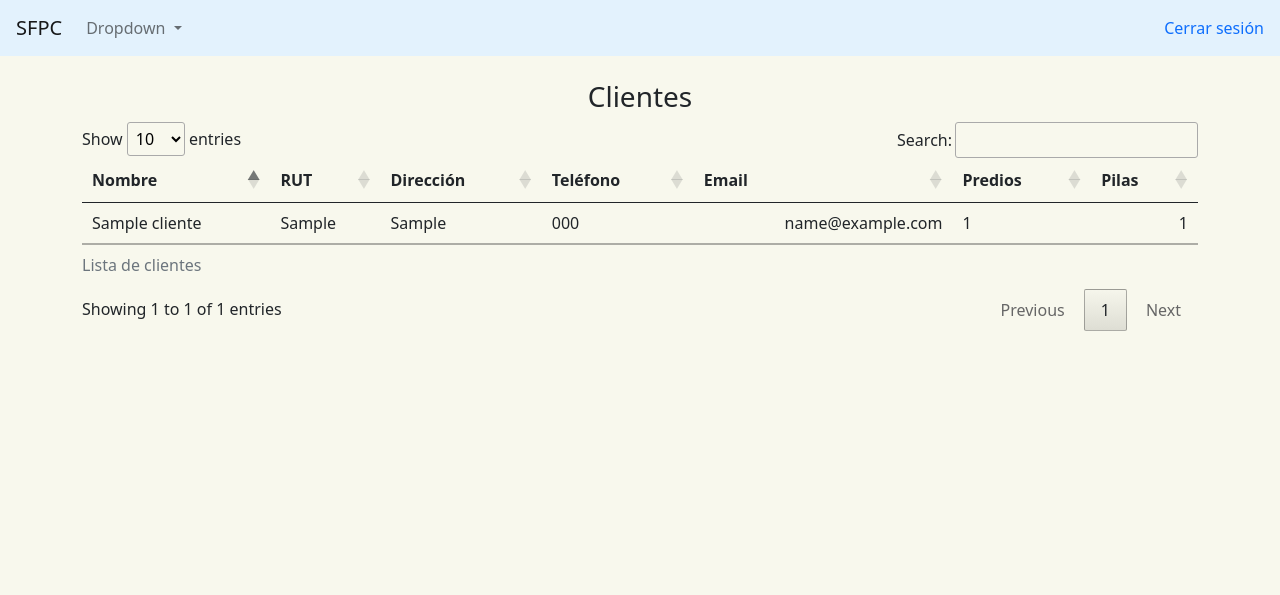
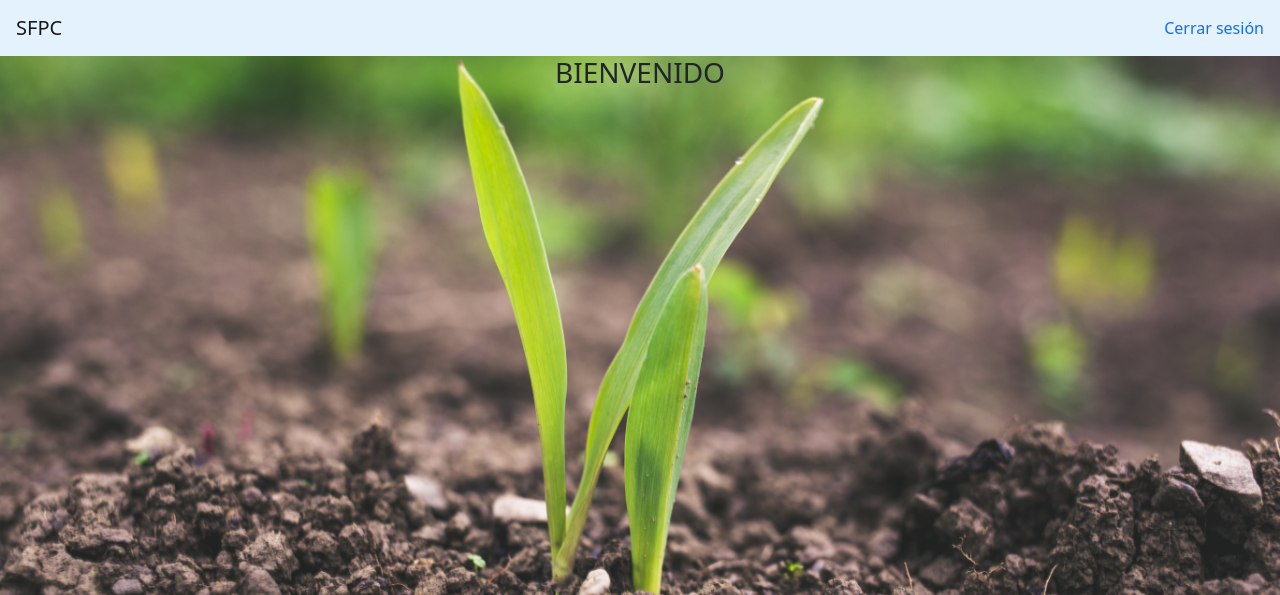
Before and after one commit to FFloresM/remoto, a Django app: page /appremoto/ in a window 1280 px wide. Shown: the top 595 px of the page. Run offline with Django 3.2, Linux system fonts and the light colour scheme; a user stored in the database is signed in; tables that the repository leaves empty hold one stand-in row (values such as "Sample post"); some libraries are stand-ins or nearby versions.

Commit message:
admin and others

```diff
--- a/app/admin.py
+++ b/app/admin.py
@@ -15,7 +15,7 @@ class MateriaPrimaAdmin(admin.ModelAdmin):
     list_display = ('nombre', 'pila')
 
 class MedicionAdmin(admin.ModelAdmin):
-    list_display = ('id', 'temperatura', 'humedad', 'pila')
+    list_display = ('id', 'pila', 'temperatura', 'humedad')
 
 class PilaAdmin(admin.ModelAdmin):
     list_display = ('nombreID', 'predio', 'cliente')
--- a/app/models.py
+++ b/app/models.py
@@ -52,14 +52,23 @@ class Pila(models.Model):
     ]
     nombreID = models.CharField(max_length=10, default=None)
     fecha_creacion = models.DateTimeField("fecha de creación", auto_now_add=True)
-    estado = models.CharField(max_length=50, choices=estado_choices)
+    #estado = models.CharField(max_length=50, choices=estado_choices)
     cliente = models.ForeignKey('Cliente', on_delete=models.DO_NOTHING, null=True)
     posicion = models.CharField(max_length=20, null=True) #solo para prubas
-    foto = models.ImageField(upload_to='Fotos', null=True, blank=True) #folder Fotos
     predio = models.ForeignKey('Predio', on_delete=models.SET_NULL, null=True)
 
     def __str__(self):
     	return self.nombreID
+
+    def estado_actual(self):
+        temps = self.medicion_set.values_list('temperatura', flat=True)
+        if temps:
+            if len(list(filter(lambda i:i<=45, temps))):
+                    pass
+                    #ver gráfico con temps de cecilia!!!!
+
+        else:
+            return "Pila sin registros"
 
     class Meta:
         ordering = ('cliente', )
@@ -69,6 +78,7 @@ class Medicion(models.Model):
     fecha_creacion = models.DateTimeField("fecha de creacion", auto_now_add=True)
     temperatura = models.IntegerField(default=0)
     humedad = models.IntegerField(null=True)
+    foto = models.ImageField(upload_to='Fotos', null=True, blank=True) #folder Fotos
     lanza = models.ForeignKey('Lanza', on_delete=models.DO_NOTHING)
     pila = models.ForeignKey('Pila', on_delete=models.CASCADE, null=True)
 
--- a/app/templates/app/chart.html
+++ b/app/templates/app/chart.html
@@ -5,9 +5,9 @@
 {% endblock %}
 
 {% block page_content %}
-<br>
-<h4 class="text-center">Gráficos de Registros</h4>
-<canvas id="myChart" width="400" height="200"></canvas>
+    <br>
+    <h4 class="text-center">Gráficos de Registros</h4>
+    <canvas class="fondo-blanco" id="myChart" width="400" height="200"></canvas>
 <script>
 var ctx = document.getElementById('myChart').getContext('2d');
 var myChart = new Chart(ctx, {
--- a/app/templates/app/mediciones_pila.html
+++ b/app/templates/app/mediciones_pila.html
@@ -23,7 +23,7 @@
       </td>
       {% if pila.foto %}
         <td>
-          <img src="{{ pila.foto.url }}" alt="foto-pila">
+          <img src="{{ foto.url }}" alt="foto-pila" width="300" height="200">
         </td>
       {% else %}
         <td>
--- a/app/views.py
+++ b/app/views.py
@@ -12,6 +12,7 @@ from .pdftezt import *
 from datetime import datetime
 from django.contrib.auth.decorators import login_required
 from django.contrib.auth.mixins import LoginRequiredMixin
+from django.contrib.auth import authenticate, login
 #para rest
 from django.contrib.auth.models import User, Group
 from rest_framework import viewsets, permissions
@@ -120,10 +121,12 @@ class PredioCreate(LoginRequiredMixin, CreateView):
 def medicionesPila(request, pk):
 	pila = Pila.objects.get(id=pk)
 	query = Medicion.objects.filter(pila=pila)
+	last_foto = query[len(query)-1].foto
 	materia_prima = MateriaPrima.objects.filter(pila=pila)
 	context = {
 		'registros': query,
 		'pila': pila,
+		'foto': last_foto,
 		'materia_prima': materia_prima,
 	}
 	return render(request, 'app/mediciones_pila.html', context)
@@ -173,6 +176,7 @@ def allCharts(request):
 def pdf_test(request, pk):
 	#queries for models
 	mediciones = Medicion.objects.filter(pila__id=pk).values_list()
+	last_foto = mediciones[len(mediciones)-1].foto
 	pila = Pila.objects.get(id=pk)
 	cliente = Cliente.objects.get(id=pila.cliente_id)
 	lanza = Lanza.objects.get(cliente=cliente)
@@ -185,7 +189,7 @@ def pdf_test(request, pk):
 	setTitle(title)
 	pageinfo = f"pila-{pila.nombreID}/{cliente.nombre}/{lanza.numero_serie}/"+hoy.strftime("%H:%M/%d-%m-%y")
 	setPageInfo(pageinfo)
-	setDataFirstTable(cliente, lanza, pila.foto.file.name)
+	setDataFirstTable(cliente, lanza, last_foto.file.name)
 	setDetallePila(pila)
 	setMateriasPrimas(materiaprima)
 	setDataMediciones(mediciones)
--- a/appremoto/templates/appremoto/fiscal_index.html
+++ b/appremoto/templates/appremoto/fiscal_index.html
@@ -5,6 +5,7 @@
 {% endblock %}
 
 {% block page_content %}
+    <div class="fondo-blanco">
         <br>
         <h3 style="text-align: center;">Clientes</h3>
 
@@ -36,6 +37,7 @@
             {% endfor %}
             </tbody>
         </table>
+    </div>
 
 
 
--- /dev/null
+++ b/appremoto/templates/appremoto/welcome.html
@@ -0,0 +1,9 @@
+{% extends 'base_generic.html' %}
+
+{% block title %}
+    Bienvenido
+{% endblock title %}
+{% block content_class %}{% endblock content_class %}
+{% block page_content %}
+    <h3 style="text-align: center;"> BIENVENIDO </h3>
+{% endblock page_content %}
--- a/appremoto/urls.py
+++ b/appremoto/urls.py
@@ -1,10 +1,11 @@
-from appremoto.views import clienteIndex, predios
+from appremoto.views import clienteIndex, predios, home
 from django.urls import path
 from app.views import *
 
 app_name = 'appremoto'
 
 urlpatterns = [
-    path('', clienteIndex, name='clienteIndex'),
+    path('index/', clienteIndex, name='clienteIndex'),
     path('predios/<int:pk>', predios, name='predios'),
+    path('', home, name='home')
 ]
--- a/appremoto/views.py
+++ b/appremoto/views.py
@@ -29,3 +29,6 @@ def predios(request, pk):
     }
 
     return render(request, 'appremoto/predios_cliente.html', context)
+
+def home(request):
+    return render(request, 'appremoto/welcome.html' )
--- a/remoto/settings.py
+++ b/remoto/settings.py
@@ -27,9 +27,9 @@ SECRET_KEY = '#cy+p(06o7kd!-k0)1b+u=tr8v=^s0(c3#_5ina_88g92+=3fx'
 DEBUG = True
 
 ALLOWED_HOSTS = [
-    '127.0.0.1',
     'remoto.eba-33w5ym8b.us-west-2.elasticbeanstalk.com',
     '34.215.111.15',
+    '127.0.0.1',
 ]
 
 
@@ -126,7 +126,6 @@ AUTH_PASSWORD_VALIDATORS = [
     },
 ]
 
-LOGIN_REDIRECT_URL = '/'
 
 # Internationalization
 # https://docs.djangoproject.com/en/3.1/topics/i18n/
@@ -154,3 +153,6 @@ MEDIA_ROOT = os.path.join(BASE_DIR, 'media')
 SESSION_COOKIE_AGE = 15 * 60
 
 STATIC_ROOT = '/static'
+
+# Redirect to home URL after login (Default redirects to /accounts/profile/)
+LOGIN_REDIRECT_URL = '/appremoto'
--- a/static/css/styles.css
+++ b/static/css/styles.css
@@ -37,6 +37,15 @@ td {
 }
 
 .body-background {
-    background-color: #f8f8ed;
-    /*background: linear-gradient(rgb(141, 141, 253), rgb(187, 255, 187), rgb(255, 147, 147)) fixed;*/
+    background: url(../img/backgroung_img.jpg) no-repeat center center fixed;
+    -webkit-background-size: cover;
+    -moz-background-size: cover;
+    -o-background-size: cover;
+    background-size: cover;
+    /*background-color: #f8f8ed;*/
+    /*background: linear-gradient(white, rgb(201, 245, 201)) fixed;*/
 }
+
+.fondo-blanco {
+    background-color: white;
+}
--- a/templates/base_generic.html
+++ b/templates/base_generic.html
@@ -52,17 +52,19 @@
                 <a class="nav-link" href="{% url 'app:all-charts' %}">Grafico</a>
               </li>
               {% endif %}
+              {% if user|has_group:'Administrador' %}
               <li class="nav-item dropdown">
-                <a class="nav-link dropdown-toggle" href="#" id="navbarDropdown" role="button" data-bs-toggle="dropdown"  aria-expanded="false">
-                  Dropdown
+                <a class="nav-link dropdown-toggle" href="#" id="navbarDropdown" role="button" data-bs-toggle="dropdown"  aria-expanded="true">
+                  Administración
                 </a>
                 <div class="dropdown-menu" aria-labelledby="navbarDropdown">
-                  <a class="dropdown-item" href="#">Action</a>
-                  <a class="dropdown-item" href="#">Another action</a>
-                  <div class="dropdown-divider"></div>
-                  <a class="dropdown-item" href="#">Something else here</a>
+                  <a class="dropdown-item" href="/admin/app">Datos</a>
+                  <a class="dropdown-item" href="/admin/auth">Usuarios</a>
+                  <!--<div class="dropdown-divider"></div>
+                  <a class="dropdown-item" href="#">Something else here</a>-->
                 </div>
               </li>
+              {% endif %}
 
             </ul>
           </div>
@@ -85,7 +87,7 @@
     {% endblock %}
 
     {% block content %}
-      <div class="container">
+      <div class="{% block content_class %}fondo-blanco{% endblock content_class %} container">
         {% block page_content %}
         {% endblock %}
       </div>
--- a/templates/registration/login.html
+++ b/templates/registration/login.html
@@ -5,6 +5,7 @@
 {% endblock title %}
 
 {% block body_class %}login-background{% endblock body_class %}
+{% block content_class %} {% endblock content_class %}
 
 {% block page_content %}
 
@@ -26,7 +27,7 @@
     {% endif %}
 {% endif %}
 
-<form method="post"> {# action="{% url 'login' %}"> #}
+<form method="post" action="{% url 'login' %}">
     {% csrf_token %}
     <div class="login">
         <h4 style="text-align: center;">
```
Also changed, not shown: app/migrations/0015_auto_20210505_0024.py (added). Lines whose indentation alone changed are shown as unchanged.
